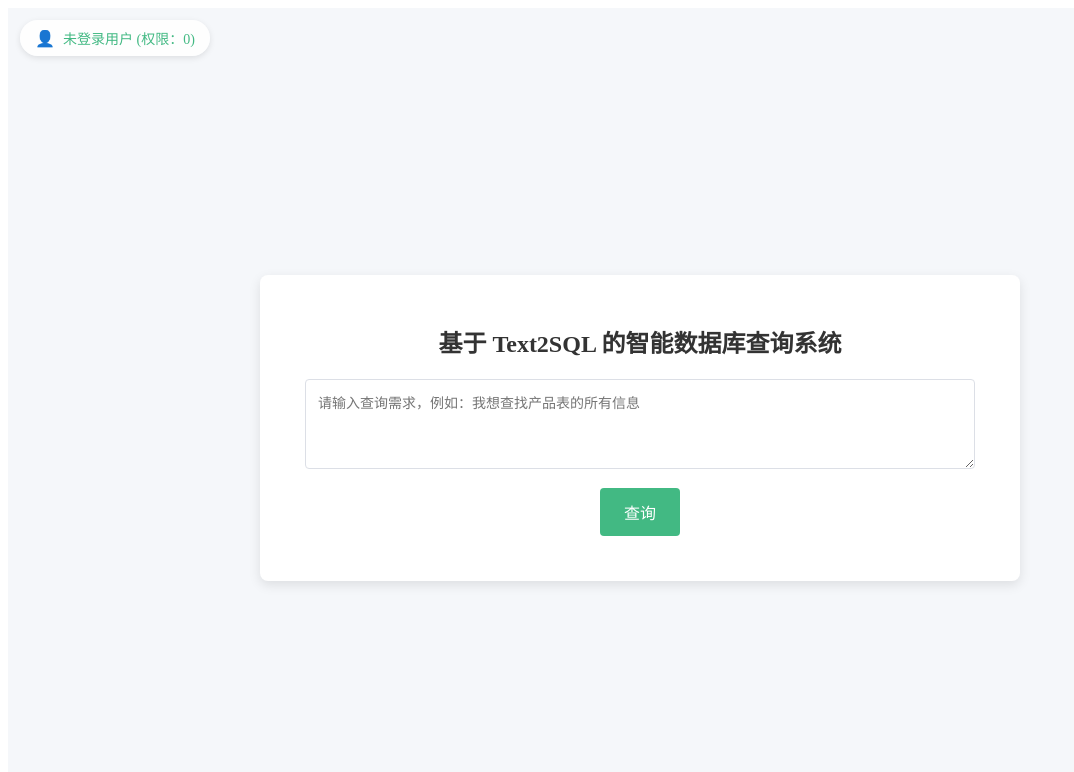
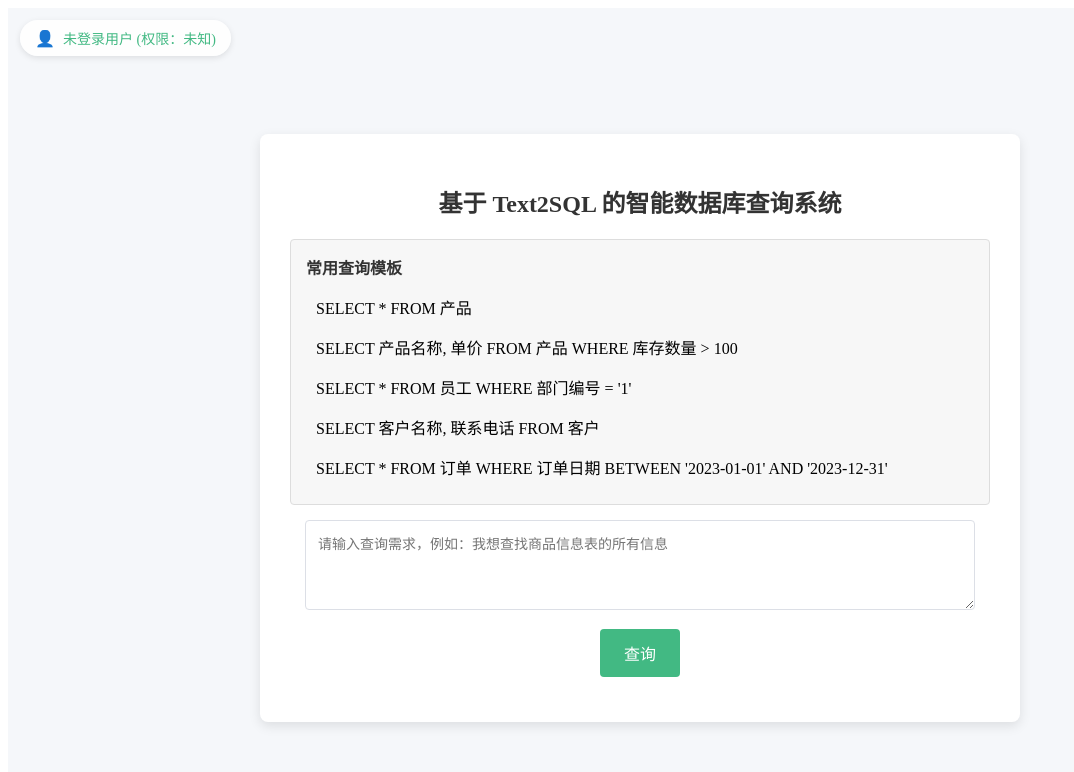
Before and after one commit to CyberZoe7/text2sql, a Vue app in the folder frontend/: page /query in a window 1280 px wide. Shown: the top 772 px of the page, without its empty margins (0-1074 px from the left). Built offline with nearby package versions, Linux system fonts and the light colour scheme.

Commit message:
提供常用查询模板

```diff
--- a/frontend/src/api.js
+++ b/frontend/src/api.js
@@ -1,5 +1,5 @@
 // frontend/src/api.js
-export const LOGIN_URL = "https://10.135.11.183:443/api/login";
-export const QUERY_URL = "https://10.135.11.183:443/api/query";
-export const FORGOT_PASSWORD_URL = "https://10.135.11.183:443/api/forgot-password";
-export const REGISTER_URL = "https://10.135.11.183:443/api/register";
+export const LOGIN_URL = "https://10.135.11.48:443/api/login";
+export const QUERY_URL = "https://10.135.11.48:443/api/query";
+export const FORGOT_PASSWORD_URL = "https://10.135.11.48:443/api/forgot-password";
+export const REGISTER_URL = "https://10.135.11.48:443/api/register";
--- a/frontend/src/components/QueryForm.vue
+++ b/frontend/src/components/QueryForm.vue
@@ -9,9 +9,20 @@
     </div>
     <div class="card">
       <h2>基于 Text2SQL 的智能数据库查询系统</h2>
+
+      <!-- 常用查询模板区域 -->
+      <div class="template-panel">
+        <h3>常用查询模板</h3>
+        <ul class="template-list">
+          <li v-for="(template, index) in queryTemplates" :key="index" @click="applyTemplate(template)">
+            {{ template }}
+          </li>
+        </ul>
+      </div>
+
       <textarea
         v-model="sentence"
-        placeholder="请输入查询需求，例如：我想查找产品表的所有信息"
+        placeholder="请输入查询需求，例如：我想查找商品信息表的所有信息"
         rows="4">
       </textarea>
       <button @click="submitQuery">查询</button>
@@ -48,21 +59,19 @@ import { ref, computed } from 'vue';
 import { useRoute } from 'vue-router';
 import axios from 'axios';
 import { QUERY_URL } from "@/api";
-import * as XLSX from 'xlsx'; // 新增导入
+import * as XLSX from 'xlsx';
 
 export default {
   setup() {
-    // 从路由中获取 username 和 permission 参数
+    // 从路由获取用户名和权限参数
     const route = useRoute();
     const username = ref(route.query.username || '未登录用户');
-    // permission 初始值为字符串，如果需要做数值判断，转换为数值
-    const permission = ref(route.query.permission || 0);
+    const permission = ref(route.query.permission || '未知');
 
     const sentence = ref('');
     const result = ref(null);
     const loading = ref(false);
     const error = ref('');
-    // 新增响应时间，初始为 null
     const responseTime = ref(null);
 
     const tableHeaders = computed(() => {
@@ -71,6 +80,20 @@ export default {
       }
       return [];
     });
+
+    // 常用查询模板示例数组（根据实际业务调整模板内容）
+    const queryTemplates = ref([
+      "SELECT * FROM 产品",
+      "SELECT 产品名称, 单价 FROM 产品 WHERE 库存数量 > 100",
+      "SELECT * FROM 员工 WHERE 部门编号 = '1'",
+      "SELECT 客户名称, 联系电话 FROM 客户",
+      "SELECT * FROM 订单 WHERE 订单日期 BETWEEN '2023-01-01' AND '2023-12-31'"
+    ]);
+
+    // 点击常用模板时自动填充到查询输入框
+    const applyTemplate = (template) => {
+      sentence.value = template;
+    };
 
     const submitQuery = async () => {
       error.value = '';
@@ -81,10 +104,9 @@ export default {
         return;
       }
       loading.value = true;
-      // 记录开始时间（毫秒）
       const startTime = Date.now();
       try {
-        // 注意将 permission 参数（转换为数字）传递给后端
+        // 将 permission 参数传递给后端 (如果后端需要校验)
         const response = await axios.post(QUERY_URL, {
           sentence: sentence.value,
           permission: Number(permission.value)
@@ -94,12 +116,12 @@ export default {
         error.value = err.response ? err.response.data.detail : err.message;
       } finally {
         loading.value = false;
-        // 计算响应时间
         const endTime = Date.now();
         responseTime.value = endTime - startTime;
       }
     };
-    // 新增导出方法
+
+    // 导出 Excel 的方法（保持原来逻辑）
     const exportToExcel = () => {
       if (!result.value || !tableHeaders.value.length) return;
 
@@ -117,7 +139,6 @@ export default {
     };
 
     return {
-      exportToExcel,
       username,
       permission,
       sentence,
@@ -126,7 +147,10 @@ export default {
       error,
       tableHeaders,
       responseTime,
-      submitQuery
+      queryTemplates,
+      applyTemplate,
+      submitQuery,
+      exportToExcel
     };
   }
 };
@@ -183,6 +207,40 @@ export default {
 h2 {
   margin-bottom: 20px;
   color: #333;
+}
+
+/* 常用查询模板区域 */
+.template-panel {
+  background: #f7f7f7;
+  padding: 15px;
+  border: 1px solid #ddd;
+  border-radius: 4px;
+  margin-bottom: 15px;
+  text-align: left;
+}
+
+.template-panel h3 {
+  margin: 0 0 10px 0;
+  font-size: 16px;
+  color: #333;
+}
+
+.template-list {
+  list-style: none;
+  padding-left: 0;
+  margin: 0;
+}
+
+.template-list li {
+  cursor: pointer;
+  padding: 6px 10px;
+  border-radius: 4px;
+  transition: background 0.3s;
+  margin-bottom: 4px;
+}
+
+.template-list li:hover {
+  background: #e0f7f1;
 }
 
 /* 文本域 */
@@ -269,7 +327,8 @@ thead {
 tbody tr:nth-child(even) {
   background: #fbfbfb;
 }
-/* 新增下载按钮样式（可选） */
+
+/* 下载按钮样式 */
 .download-btn {
   margin: 15px 0;
   background-color: #42b983;
--- a/frontend/vue.config.js
+++ b/frontend/vue.config.js
@@ -13,7 +13,7 @@ module.exports = {
     open: true,
     proxy: {
       '/api': {
-        target: 'https://10.135.11.183:443',
+        target: 'https://10.135.18.174:443',
         changeOrigin: true,
         secure: false  // 绕过后端自签名证书的校验
       }
```
Also changed, not shown: 1 other file (tests, documents, lock files or other folders).
